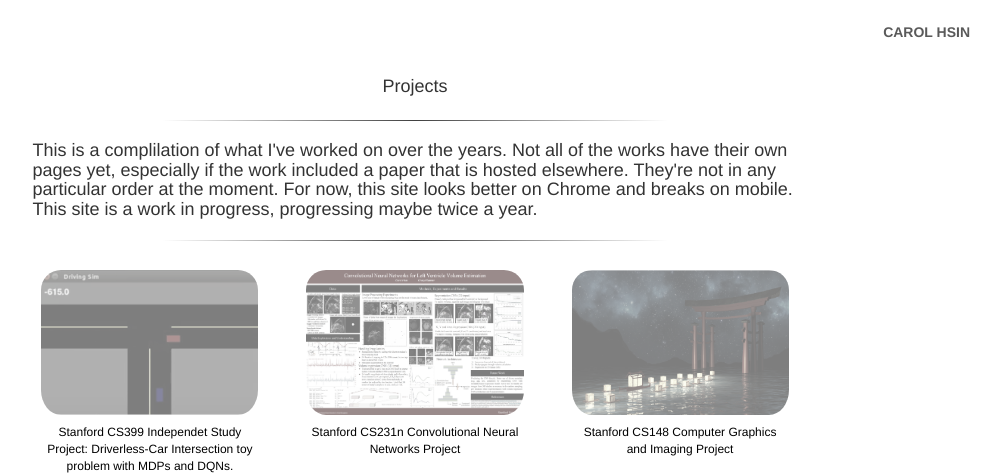
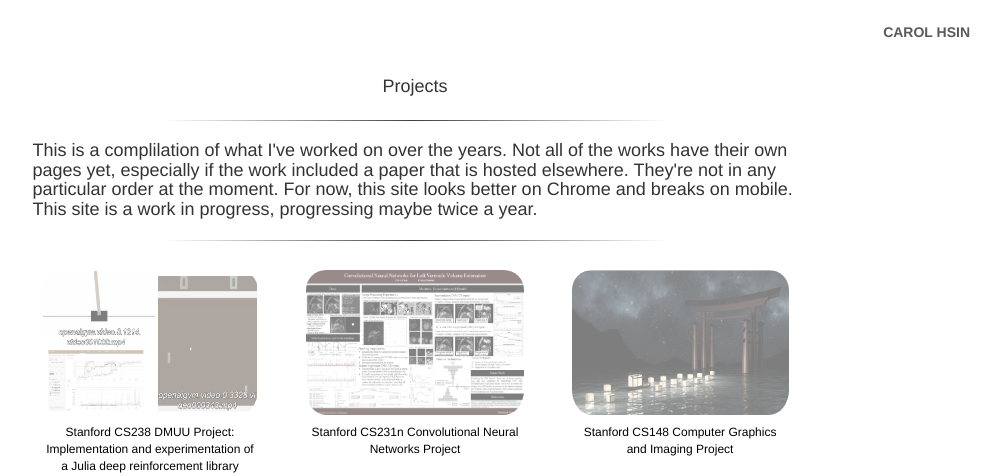
Before and after one commit to chsin/chsin.github.io, a Jekyll site: the page built from index.html, in a window 1280 px wide. Shown: the top 476 px of the page, without its empty margins (225-1226 px from the left). Built offline with Jekyll 4.4.1, drawn with Linux system fonts in a browser that asks for light colours; some of the changed text lies outside the part shown.

Commit message:
added cs238

```diff
--- a/index.html
+++ b/index.html
@@ -30,11 +30,11 @@ title: index
       <div class="col-md-4">
         <center>
         <div class="thumbnail">
-          <a href="./projects/cs399/cs399.html">
-          <img src="./projects/cs399/cs399.png"/>
+          <a href="https://github.com/chsin/DQN.jl">
+          <img src="./projects/cs238/aa228.png"/>
           </a>
           <div class="caption">
-          Stanford CS399 Independet Study Project: Driverless-Car Intersection toy problem with MDPs and DQNs.
+          Stanford CS238 DMUU Project: Implementation and experimentation of a Julia deep reinforcement library compatible with POMDPs.jl. Outdated <a href="https://github.com/chsin/projects/cs238/final.pdf">paper</a>.
           </div>
         </div>
         </center>
@@ -69,14 +69,15 @@ title: index
 
 
     <div class="row">
+
       <div class="col-md-4">
         <center>
         <div class="thumbnail">
-          <a href="http://cs229.stanford.edu/proj2015/349_report.pdf">
-          <img src="/projects/cs229_poster.png"/>
+          <a href="./projects/cs399/cs399.html">
+          <img src="./projects/cs399/cs399.png"/>
           </a>
           <div class="caption">
-          Stanford CS229 Machine Learning Project
+          Stanford CS399 Independet Study Project: Driverless-Car Intersection toy problem with MDPs and DQNs.
           </div>
         </div>
         </center>
@@ -98,19 +99,20 @@ title: index
       <div class="col-md-4">
         <center>
         <div class="thumbnail">
-          <a href="/projects/yale_mural/yale_mural.html">
-          <img src="/projects/yale_mural/before_after.jpg"/>
+          <a href="http://cs229.stanford.edu/proj2015/349_report.pdf">
+          <img src="/projects/cs229_poster.png"/>
           </a>
           <div class="caption">
-          Yale Ceiling Mural
+          Stanford CS229 Machine Learning Project
           </div>
         </div>
         </center>
       </div>
+
     </div>
 
     <div class="row">
-      <div class="col-md-4">
+      <div class="col-md-3">
         <center>
         <div class="thumbnail">
           <a href="/projects/biking_keystone/biking_keystone.html">
@@ -123,7 +125,20 @@ title: index
         </center>
       </div>
 
-      <div class="col-md-4">
+      <div class="col-md-3">
+        <center>
+        <div class="thumbnail">
+          <a href="/projects/yale_mural/yale_mural.html">
+          <img src="/projects/yale_mural/before_after.jpg"/>
+          </a>
+          <div class="caption">
+          Yale Ceiling Mural
+          </div>
+        </div>
+        </center>
+      </div>
+
+      <div class="col-md-3">
         <center>
         <div class="thumbnail">
           <a href="/projects/milled_rubiks_cube/milled_rubiks_cube.html">
@@ -136,7 +151,7 @@ title: index
         </center>
       </div>
 
-      <div class="col-md-4">
+      <div class="col-md-3">
         <center>
         <div class="thumbnail">
           <a href="http://yaledailynews.com/blog/author/carolhsin/">
```
Also changed, not shown: projects/cs238/aa228.png (renamed from projects/aa228.png).
